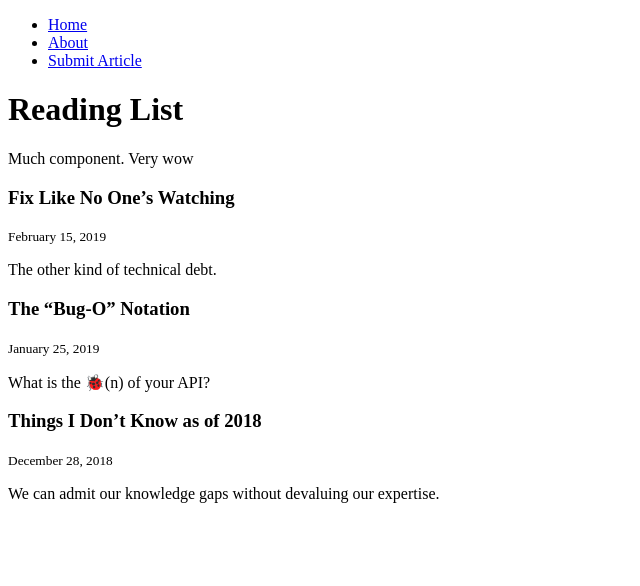
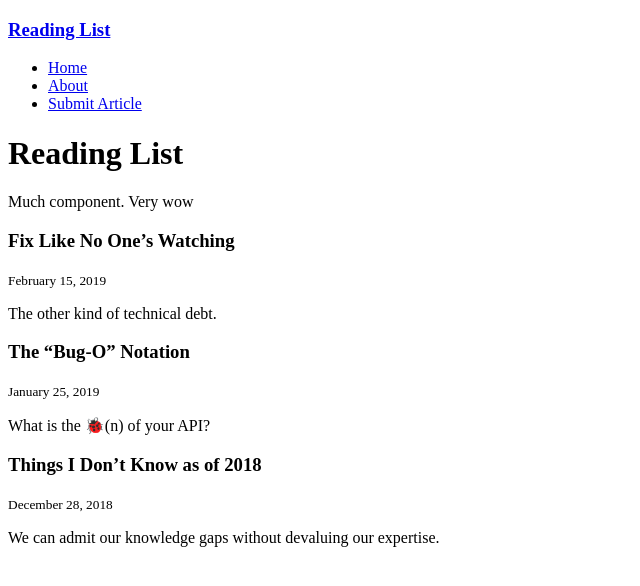
Before and after one commit to Uqido/readling-list, a Gatsby app: page / in a window 1280 px wide. Shown: the top 586 px of the page, without its empty margins (0-640 px from the left). Built offline with nearby package versions, Linux system fonts and the light colour scheme.

Commit message:
Add Step Four

```diff
--- /dev/null
+++ b/src/components/layout.js
@@ -0,0 +1,13 @@
+import React from "react";
+import { Link } from "gatsby";
+import Navbar from "../components/navbar";
+
+export default ({ children }) => (
+  <div>
+    <Link to="/">
+      <h3>Reading List</h3>
+    </Link>
+    <Navbar />
+    {children}
+  </div>
+);
--- a/src/pages/index.js
+++ b/src/pages/index.js
@@ -1,10 +1,9 @@
 import React from "react";
 import Article from "../components/article";
-import Navbar from "../components/navbar";
+import Layout from "../components/layout";
 
 export default () => (
-  <div>
-    <Navbar />
+  <Layout>
       <h1>Reading List</h1>
       <p>Much component. Very wow</p>
       <Article
@@ -22,5 +21,5 @@ export default () => (
         date="December 28, 2018"
         description="We can admit our knowledge gaps without devaluing our expertise."
       />
-  </div>
+  </Layout>
 );
```
Also changed, not shown: src/pages/about.js (+3 -4 lines), src/pages/submit.js (+3 -4 lines). Lines whose indentation alone changed are shown as unchanged.
